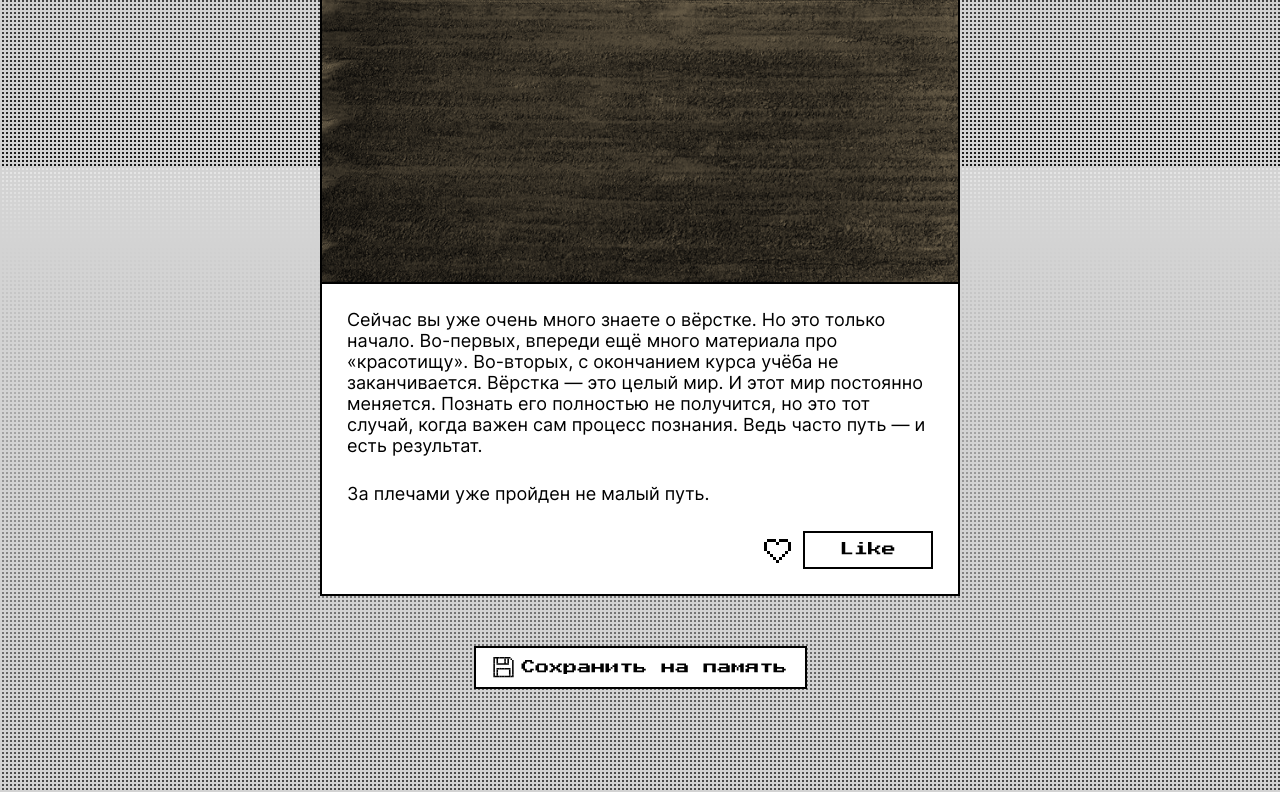
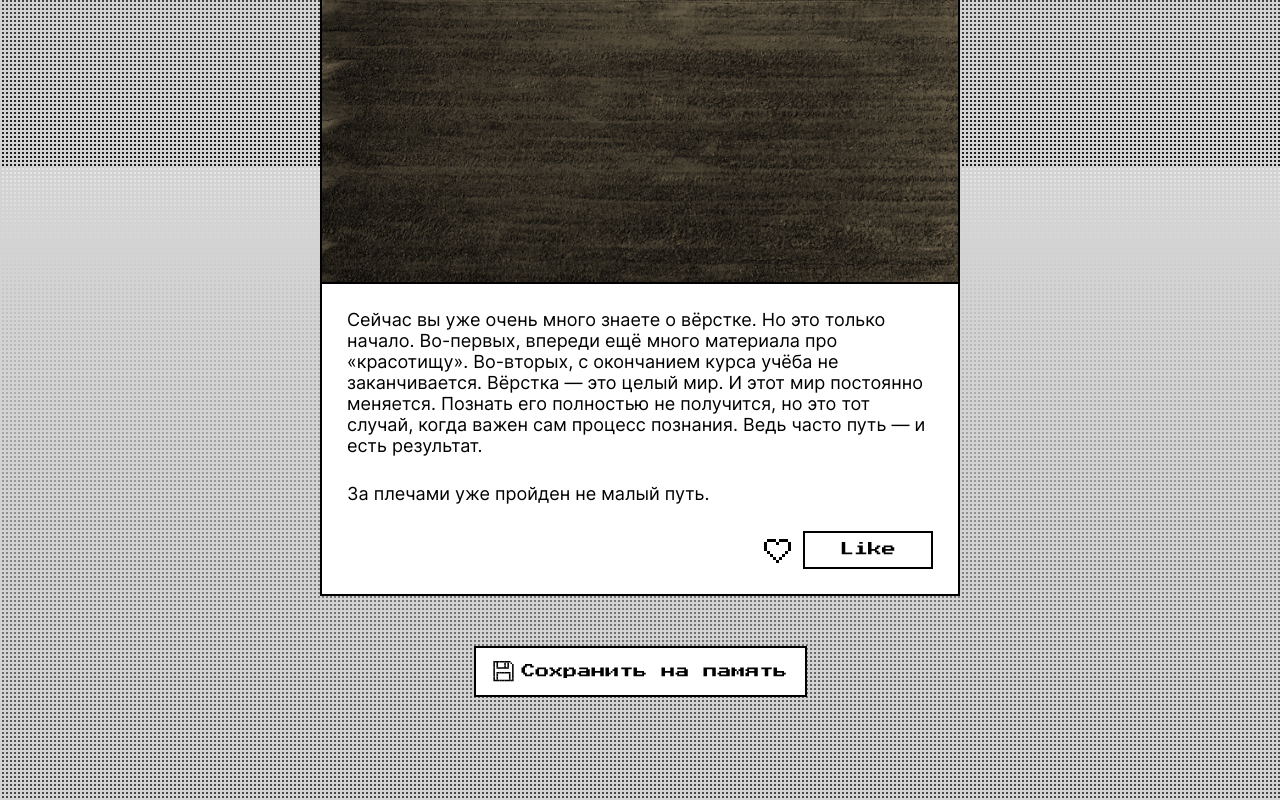
Before and after one commit to FedorShestakov97/zakrivayuschiy-teg-f, a plain HTML site: page index.html in a window 1280 px wide. Shown: the part 7834-8634 px from the top of the page. Drawn offline with Linux system fonts and the light colour scheme.

Commit message:
fixed 5.2

```diff
--- a/styles/style.css
+++ b/styles/style.css
@@ -228,6 +228,7 @@
   margin: 0 auto;
   padding: 9px 17px;
   max-inline-size: 83vw;
+  min-block-size: 51px;
 }
 
 .floppy {
```
